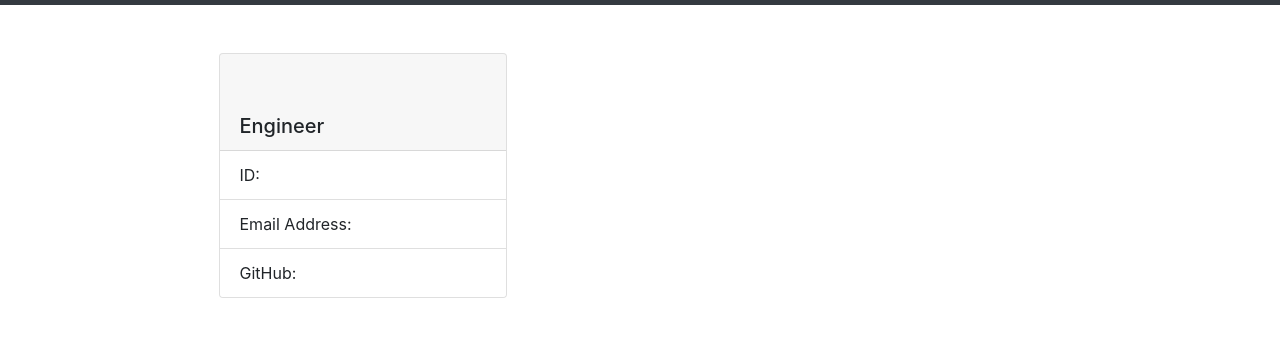
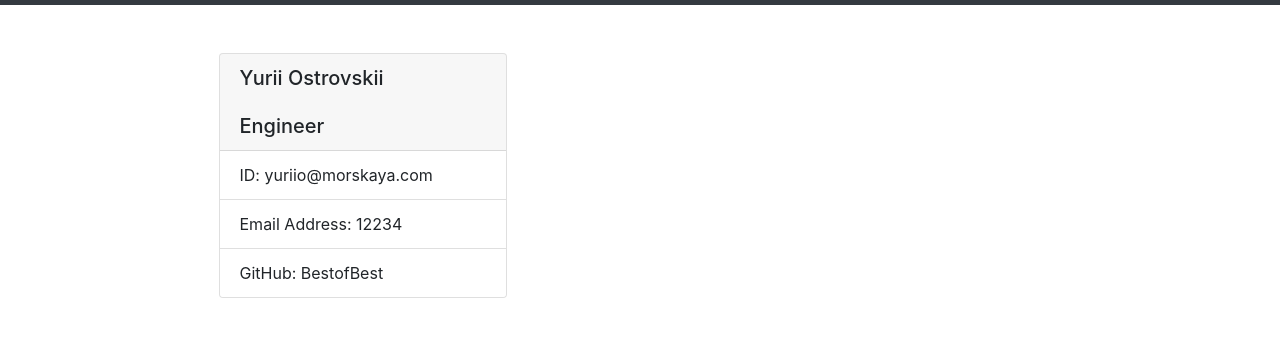
Before and after one commit to NelliaFC/TeamProfileGenerator, a website: page dist/teambuilder.html in a window 1280 px wide. Shown: the part 51-388 px from the top of the page. Drawn offline with nearby package versions, Linux system fonts and the light colour scheme.

Commit message:
more troubleshooting

```diff
--- a/dist/teambuilder.html
+++ b/dist/teambuilder.html
@@ -17,11 +17,11 @@
       </div>
             <div class="col-6">
             <div class="card mx-auto mb-3" style="width: 18rem">
-            <h5 class="card-header"><br /><br />Engineer</h5>
+            <h5 class="card-header">Yurii Ostrovskii<br /><br />Engineer</h5>
             <ul class="list-group list-group-flush">
-                <li class="list-group-item">ID: </li>
-                <li class="list-group-item">Email Address: </li>
-                <li class="list-group-item">GitHub: </li>
+                <li class="list-group-item">ID: yuriio@morskaya.com</li>
+                <li class="list-group-item">Email Address: 12234</li>
+                <li class="list-group-item">GitHub: BestofBest</li>
             </ul>
             </div>
         </div> </div>
```
